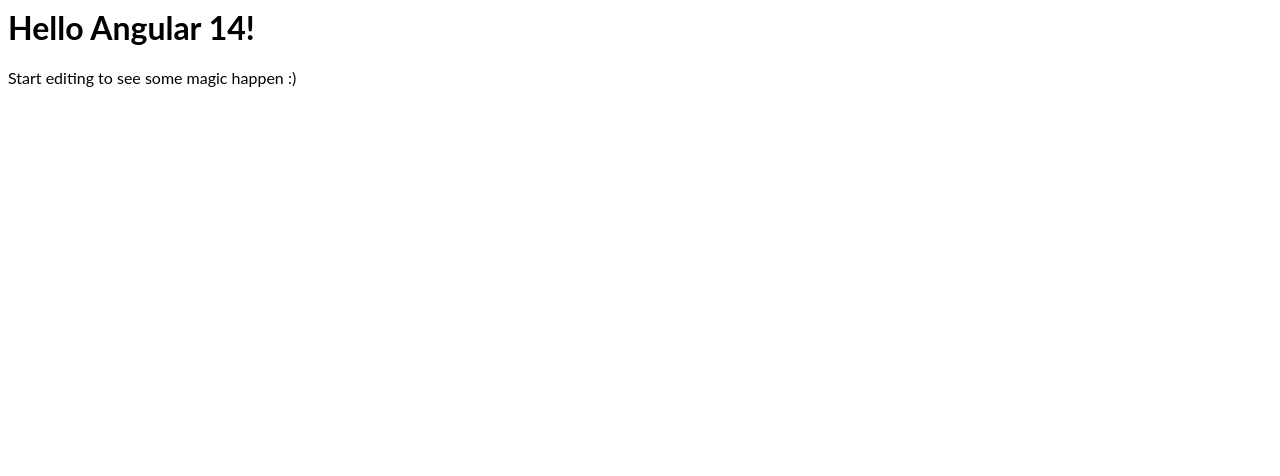
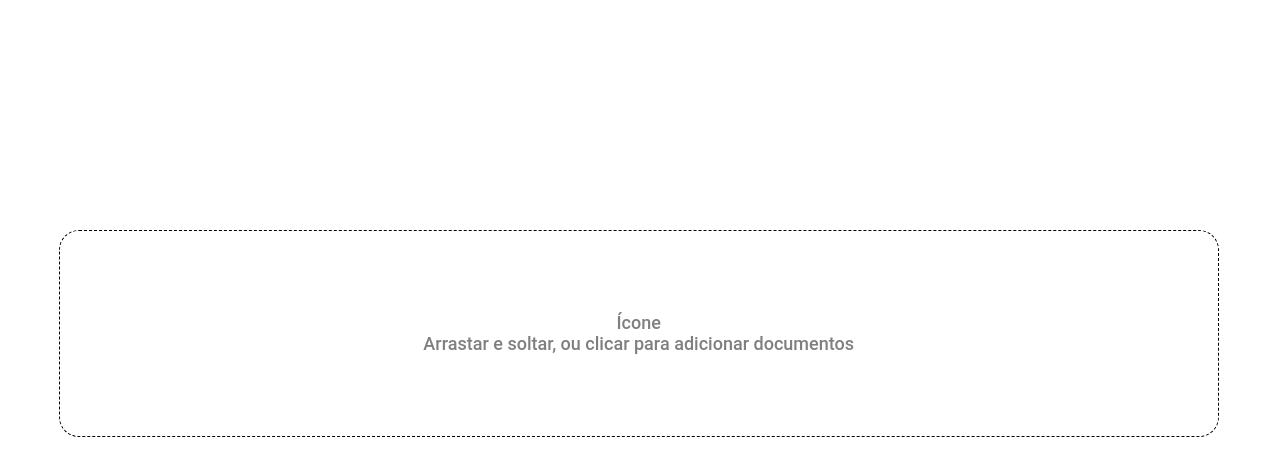
Before and after one commit to jeordanecarlosbatista/update-file-angular, an Angular app: page / in a window 1280 px wide. Shown: the top 476 px of the page. Built offline with nearby package versions, Linux system fonts and the light colour scheme.

Commit message:
3 files modified

```diff
--- a/src/app/app.component.css
+++ b/src/app/app.component.css
@@ -1,3 +1,33 @@
 p {
   font-family: Lato;
 }
+
+.update-file-div {
+  position: absolute;
+  left: 4.58%;
+  right: 4.79%;
+  top: 28.71%;
+  bottom: 45.41%;
+
+  border: 1px dashed #000000;
+  box-sizing: border-box;
+  border-radius: 20px;
+}
+
+.update-file-content {
+  text-align: center;
+  position: absolute;
+  top: 50%;
+  left: 50%;
+  margin-right: -50%;
+  transform: translate(-50%, -50%);
+
+  font-family: Roboto;
+  font-style: normal;
+  font-weight: 500;
+  font-size: 18px;
+  line-height: 21px;
+  /* identical to box height */
+
+  color: rgba(0, 0, 0, 0.5);
+}
--- a/src/app/app.component.html
+++ b/src/app/app.component.html
@@ -1,4 +1,6 @@
-<hello name="{{ name }}"></hello>
-<p>
-  Start editing to see some magic happen :)
-</p>
+<div class="update-file-div">
+  <div class="update-file-content">
+    <div>Ícone</div>
+    <div>Arrastar e soltar, ou clicar para adicionar documentos</div>
+  </div>
+</div>
```
Also changed, not shown: src/app/app.module.ts (+4 -4 lines).
